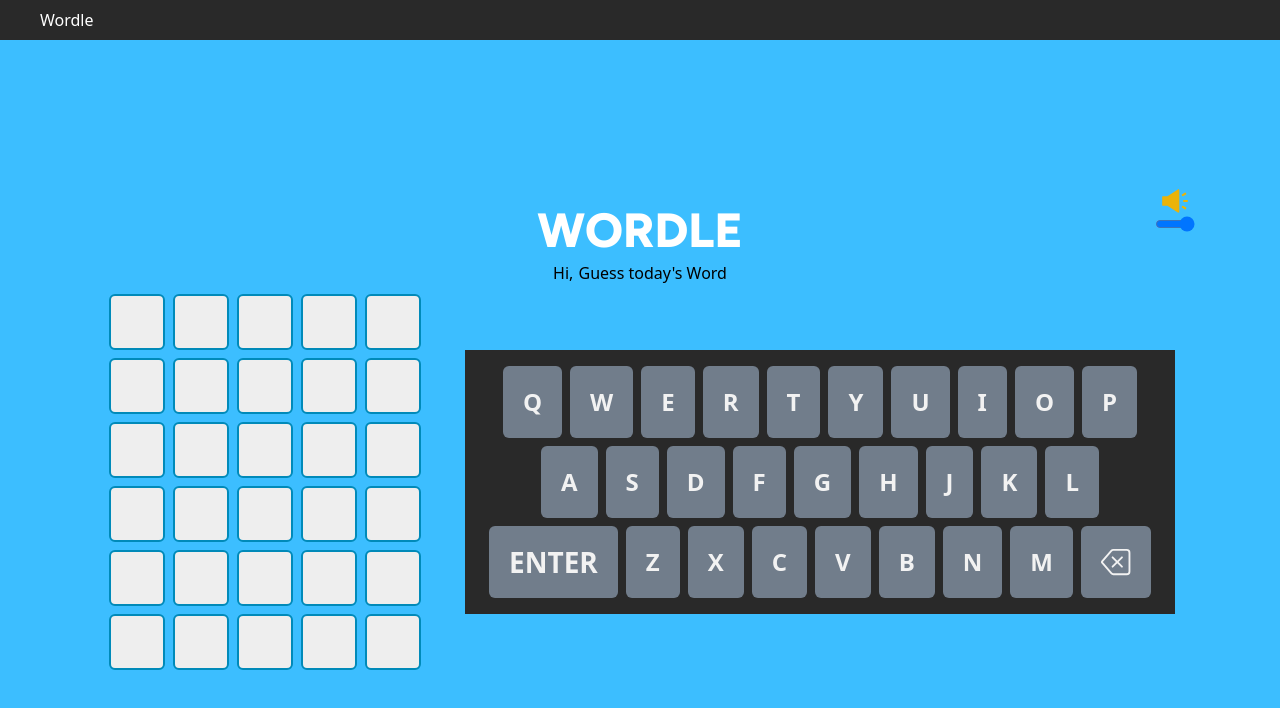
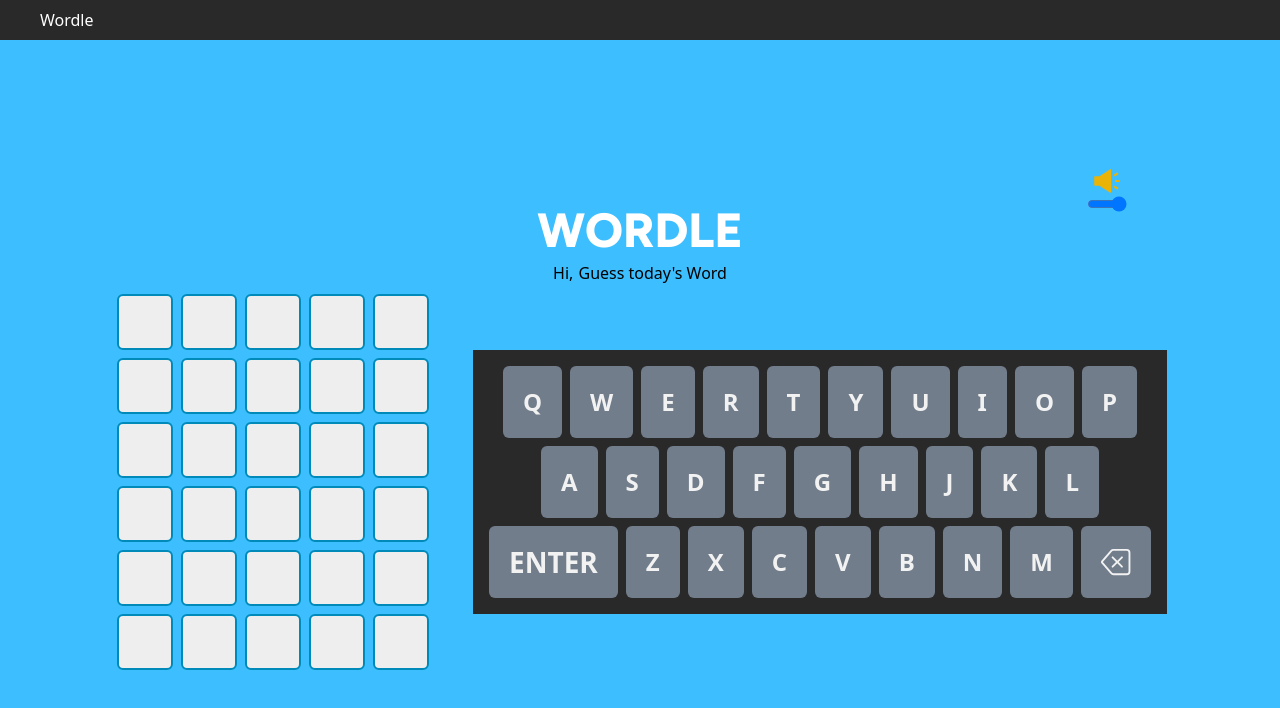
Before and after one commit to LalitPro/Wordle, a React (Vite) app: page /game in a window 1280 px wide. Shown: the top 708 px of the page. Built offline with nearby package versions, Linux system fonts and the light colour scheme.

Commit message:
sound icon

```diff
--- a/src/keyboard/keyboard.jsx
+++ b/src/keyboard/keyboard.jsx
@@ -17,7 +17,7 @@
 
 export const Keyboard = () => {
   return (
-    <div className="flex flex-col items-center bg-backblack px-5 py-3">
+    <div className="flex flex-col items-center px-3 py-3 bg-backblack">
       <div className="flex">
         <LetterSetKey letters={topLetters} />
       </div>
--- a/src/wordle/wordle.jsx
+++ b/src/wordle/wordle.jsx
@@ -25,8 +25,8 @@
     console.log("hello");
   });
   return (
-    <div className="relative mt-10 flex flex-col justify-center items-center gap-1">
-      <h1 className="text-5xl font-figtree text-white font-extrabold">
+    <div className="relative flex flex-col items-center justify-center gap-1 mt-10">
+      <h1 className="text-5xl font-extrabold text-white font-figtree">
         WORDLE
       </h1>
       <h2 className="text-center">
@@ -36,7 +36,7 @@
         </span>
         Guess today's Word
       </h2>
-      <div className="absolute flex flex-col items-center justify-center w-10 m-5 -right-10 -top-10">
+      <div className="absolute flex flex-col items-center justify-center w-10 right-10 -top-10">
         <AiFillSound className="text-3xl text-yellow-500" />
         <input
           className="w-full"
@@ -48,7 +48,7 @@
           onChange={changeVolume}
         />
       </div>
-      <div className="flex flex-col w-full items-center justify-center gap-5 xl:gap-10 xl:flex-row">
+      <div className="flex flex-col items-center justify-center w-full gap-5 xl:gap-10 xl:flex-row">
         <GameBoard />
         <Keyboard />
       </div>
```
